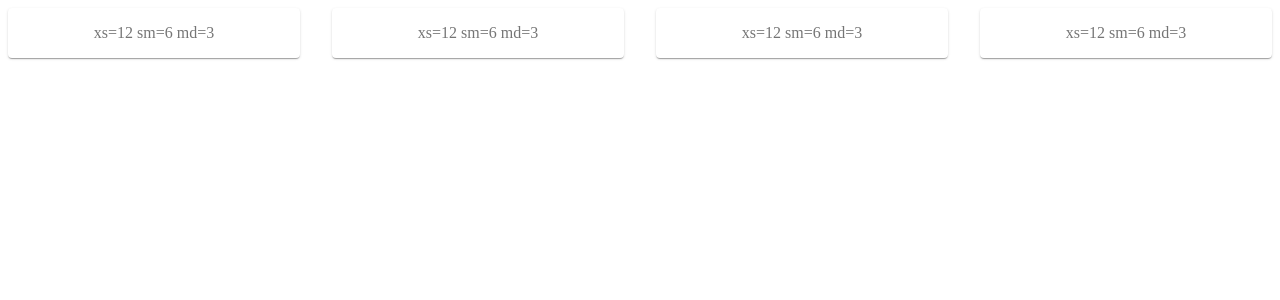
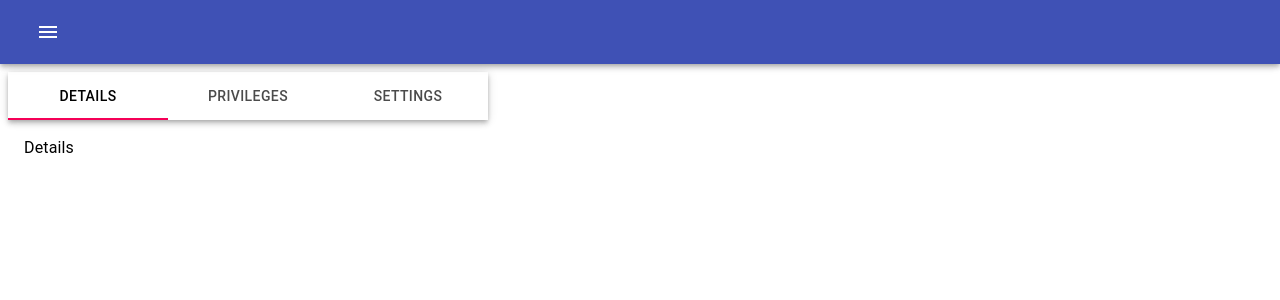
Before and after one commit to eliseuvideira/react-material-ui-cookbook, a React app: page / in a window 1280 px wide. Shown: the top 300 px of the page. Built offline with nearby package versions, Linux system fonts and the light colour scheme.

Commit message:
Using AppBar component to render Tabs

```diff
--- a/src/components/Page.tsx
+++ b/src/components/Page.tsx
@@ -1,35 +1,87 @@
-import React from 'react';
+import React, { useState } from 'react';
 import { makeStyles } from '@material-ui/core/styles';
-import Grid from '@material-ui/core/Grid';
-import Paper from '@material-ui/core/Paper';
+import {
+  AppBar,
+  Tabs,
+  Tab,
+  Toolbar,
+  IconButton,
+  Typography,
+  Grid,
+  ListItemIcon,
+  ListItemText,
+  List,
+  Drawer,
+  ListItem,
+} from '@material-ui/core';
+import MenuIcon from '@material-ui/icons/Menu';
+import HomeIcon from '@material-ui/icons/Home';
 
 const useStyles = makeStyles((theme) => ({
   root: {
     flexGrow: 1,
+    backgroundColor: theme.palette.background.paper,
   },
-  paper: {
+  tabContent: {
     padding: theme.spacing(2),
-    textAlign: 'center',
-    color: theme.palette.text.secondary,
+  },
+  drawerPaper: {
+    width: 250,
   },
 }));
 
 const Page = () => {
   const classes = useStyles();
+  const [drawerOpen, setDrawerOpen] = useState(false);
+  const [currentTab, setCurrentTab] = useState(0);
   return (
     <div className={classes.root}>
-      <Grid container spacing={4}>
-        <Grid item xs={12} sm={6} md={3}>
-          <Paper className={classes.paper}>xs=12 sm=6 md=3</Paper>
-        </Grid>
-        <Grid item xs={12} sm={6} md={3}>
-          <Paper className={classes.paper}>xs=12 sm=6 md=3</Paper>
-        </Grid>
-        <Grid item xs={12} sm={6} md={3}>
-          <Paper className={classes.paper}>xs=12 sm=6 md=3</Paper>
-        </Grid>
-        <Grid item xs={12} sm={6} md={3}>
-          <Paper className={classes.paper}>xs=12 sm=6 md=3</Paper>
+      <AppBar position="fixed">
+        <Toolbar>
+          <IconButton color="inherit" onClick={() => setDrawerOpen(true)}>
+            <MenuIcon />
+          </IconButton>
+          <Typography variant="h6">{process.env.APP_NAME}</Typography>
+        </Toolbar>
+      </AppBar>
+      <Drawer open={drawerOpen} classes={{ paper: classes.drawerPaper }}>
+        <List>
+          <ListItem button onClick={() => setDrawerOpen(false)}>
+            <ListItemIcon>
+              <HomeIcon />
+            </ListItemIcon>
+            <ListItemText>Home</ListItemText>
+          </ListItem>
+        </List>
+      </Drawer>
+      <Toolbar />
+      <Grid container>
+        <Grid item>
+          <AppBar position="static" color="transparent">
+            <Tabs
+              value={currentTab}
+              onChange={(_, value) => setCurrentTab(value)}
+            >
+              <Tab label="Details" />
+              <Tab label="Privileges" />
+              <Tab label="Settings" />
+            </Tabs>
+          </AppBar>
+          {currentTab === 0 && (
+            <Typography component="div" className={classes.tabContent}>
+              Details
+            </Typography>
+          )}
+          {currentTab === 1 && (
+            <Typography component="div" className={classes.tabContent}>
+              Privileges
+            </Typography>
+          )}
+          {currentTab === 2 && (
+            <Typography component="div" className={classes.tabContent}>
+              Settings
+            </Typography>
+          )}
         </Grid>
       </Grid>
     </div>
```
Also changed, not shown: 1 other file (tests, documents, lock files or other folders).
